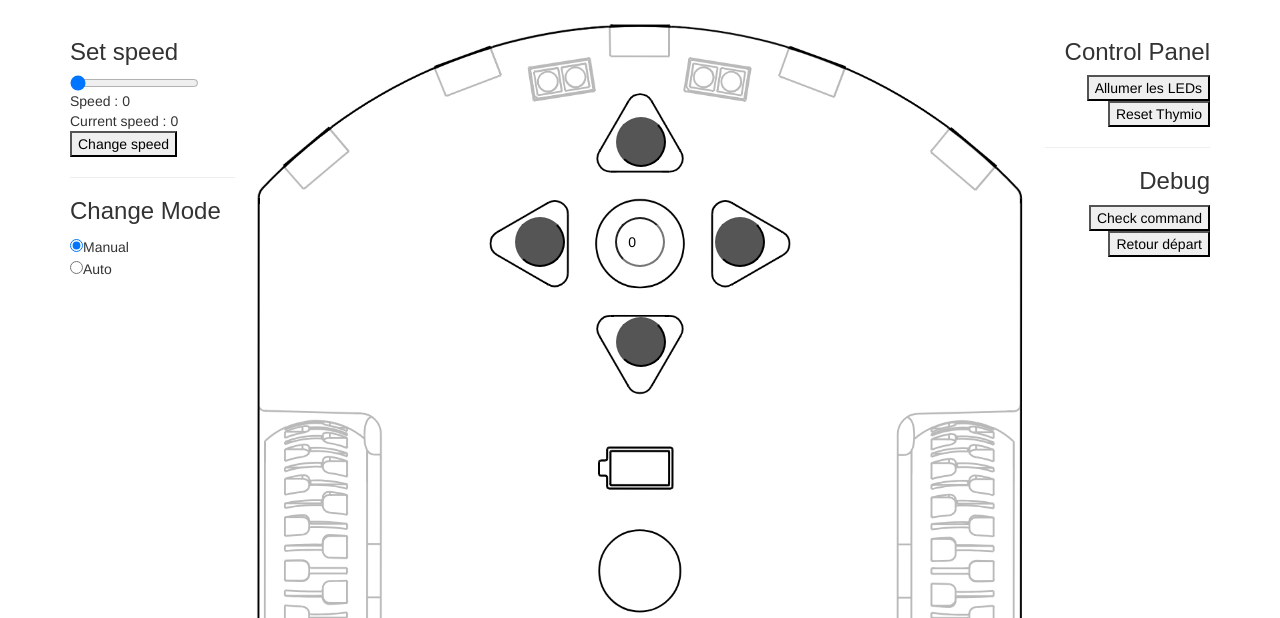
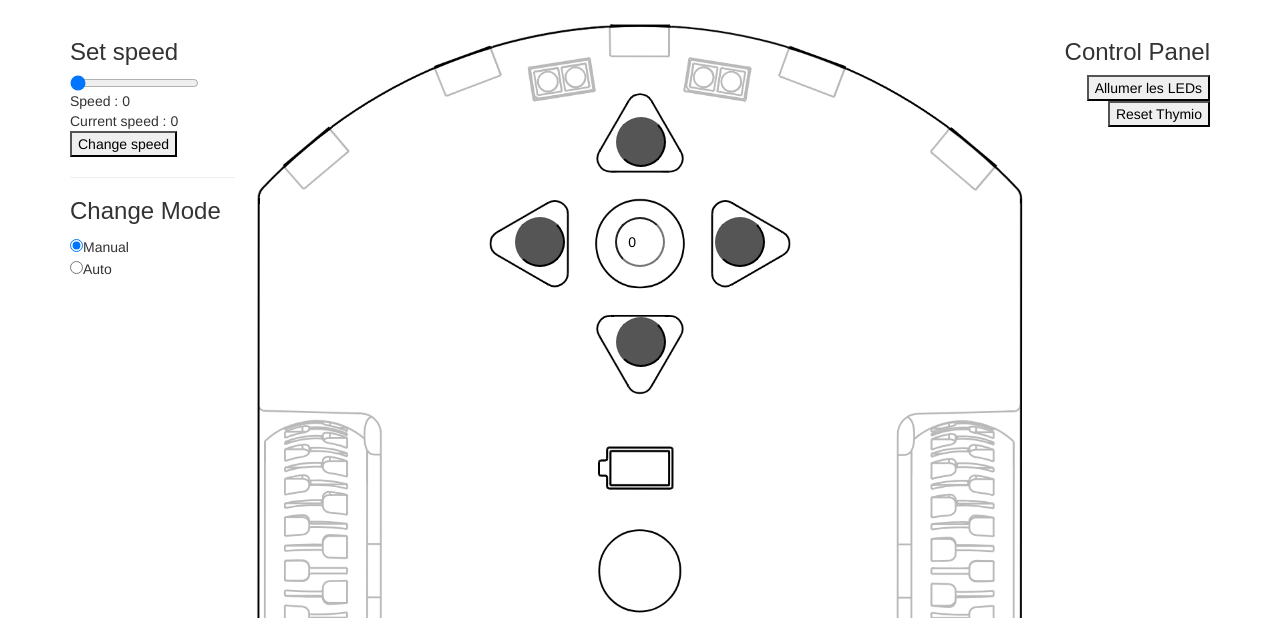
Before and after one commit to Julien-Torrent/DOT18-08, a Django app: page /command in a window 1280 px wide. Shown: the part 51-669 px from the top of the page. Run offline with Django 3.2, Linux system fonts and the light colour scheme; some libraries are stand-ins or nearby versions.

Commit message:
Hide debug commands

```diff
--- a/app/templates/app/command.html
+++ b/app/templates/app/command.html
@@ -53,11 +53,11 @@
         <button type="button" id="setLED">Allumer les LEDs</button>
         <button type="button" id="resetData">Reset Thymio</button>
 
-        <hr>
+        <!--<hr>
 
         <h3>Debug</h3>
         <button type="button" id="printFunc">Check command</button>
-        <button type="button" id="returnRobot">Retour départ</button>
+        <button type="button" id="returnRobot">Retour départ</button>-->
 
     </div>
 
```
